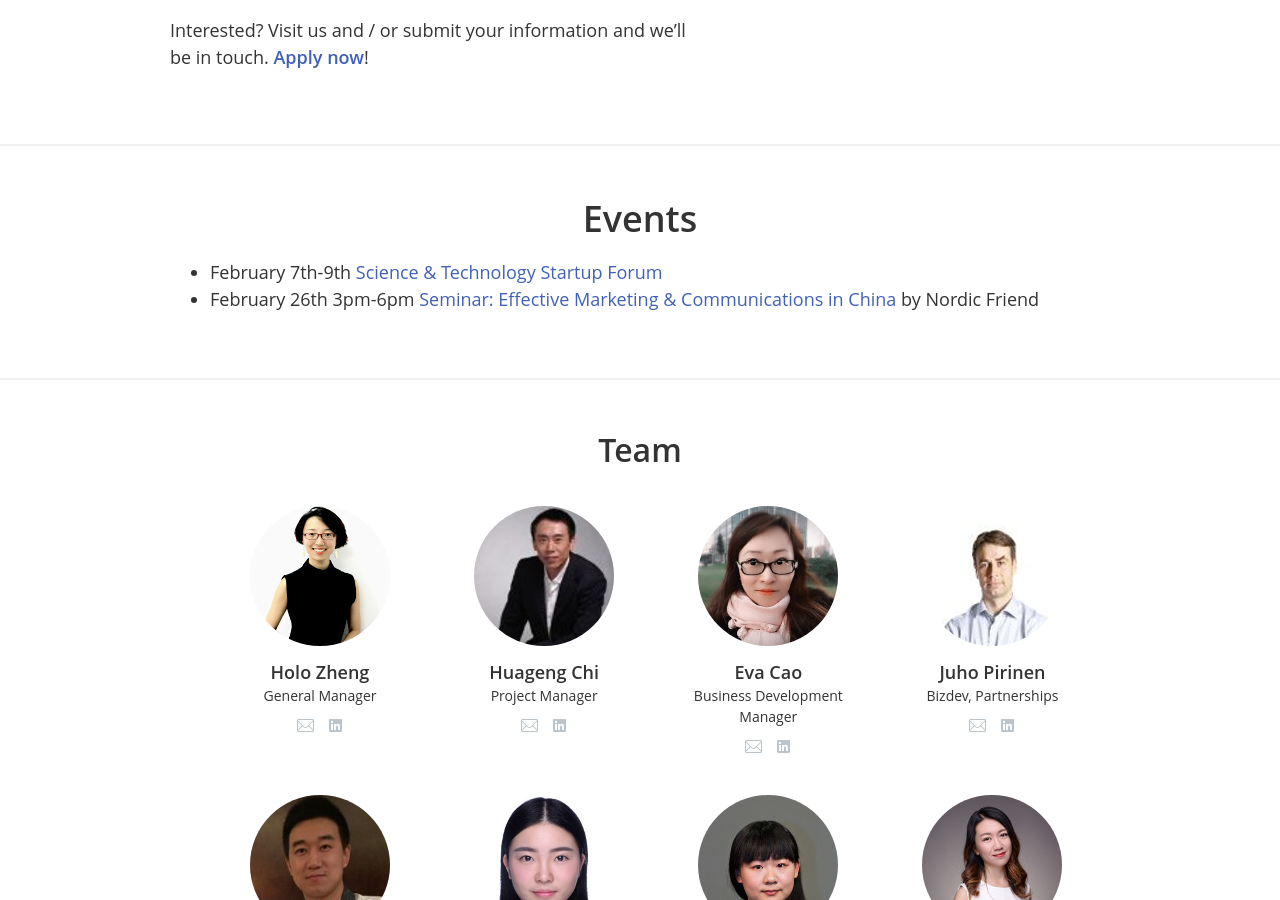
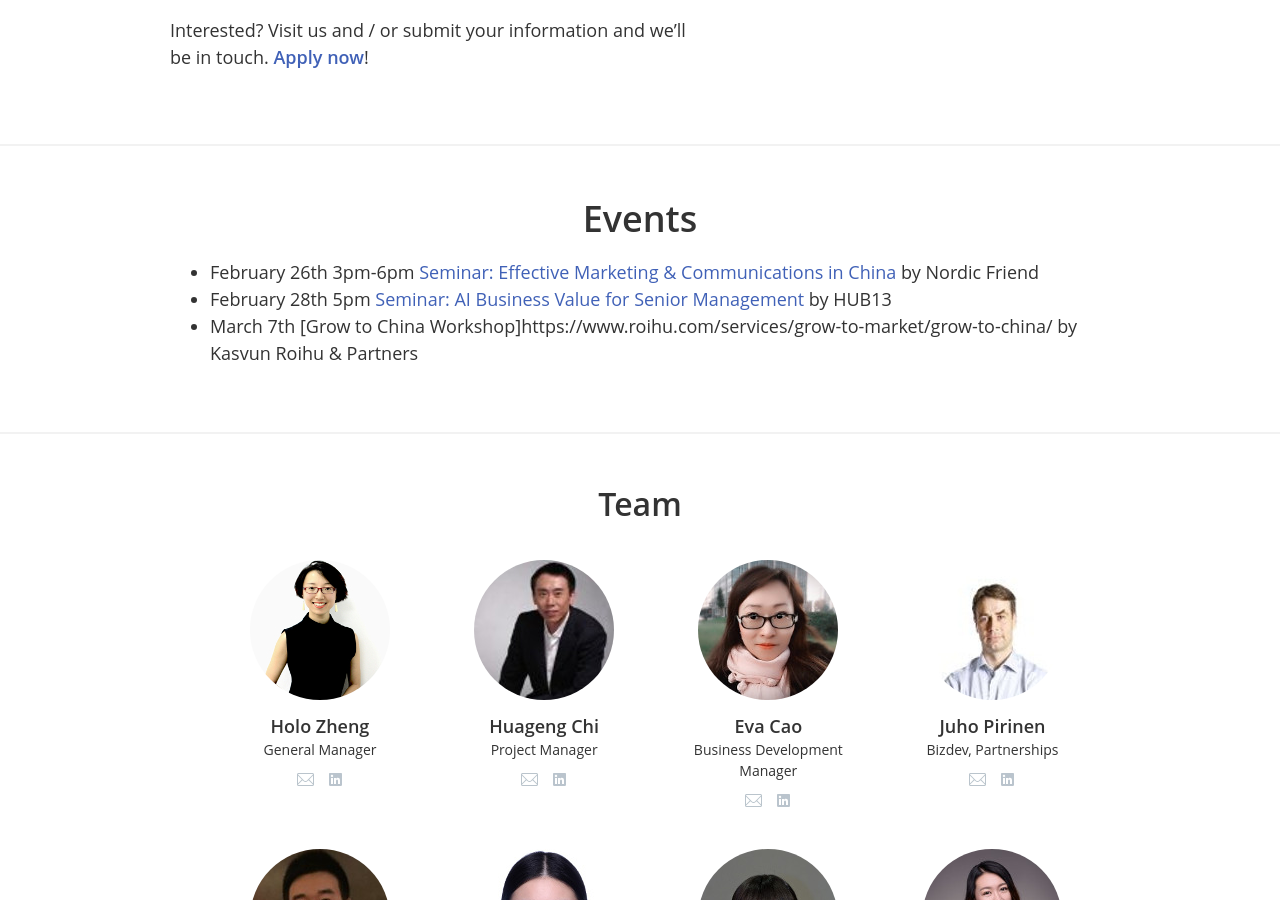
Before and after one commit to techcodefinland/techcode.fi, a Jekyll site: the page built from index.html, in a window 1280 px wide and 900 px high, scrolled down 1555 px. Built offline with Jekyll 4.4.1, drawn with Linux system fonts in a browser that asks for light colours; nearby versions of some CDN libraries.

Commit message:
Update events.md

```diff
--- a/_includes/events.md
+++ b/_includes/events.md
@@ -1,2 +1,3 @@
- - February 7th-9th [Science & Technology Startup Forum](https://newcohelsinki.fi/fi/science-technology-startup-forum/)
 - February 26th 3pm-6pm [Seminar: Effective Marketing & Communications in China](https://www.eventbrite.com/e/effective-marketing-communications-in-china-tickets-42713071948) by Nordic Friend
+-	February 28th 5pm [Seminar: AI Business Value for Senior Management](https://www.eventbrite.com/e/ai-business-value-for-senior-management-tickets-42786303987?aff=es2) by HUB13
+- March 7th [Grow to China Workshop]https://www.roihu.com/services/grow-to-market/grow-to-china/ by Kasvun Roihu & Partners
```
